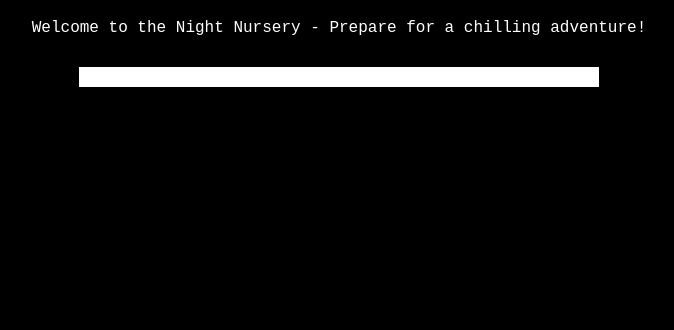
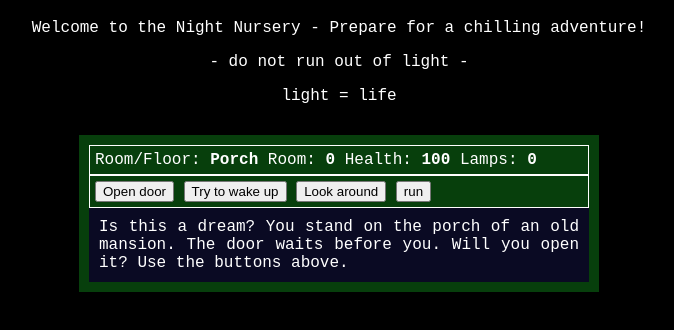
Before and after one commit to MariaGirones/The-Night-Nursery, a plain HTML site: page index.html in a window 1280 px wide. Shown: the part 64-394 px from the top of the page, without its empty margins (301-975 px from the left). Drawn offline with Linux system fonts and the light colour scheme.

Commit message:
Ya terminé el index, falta css y toda la logic

```diff
--- a/index.html
+++ b/index.html
@@ -10,10 +10,30 @@
     <body>
          <h1>🧟The Night Nursery</h1>
             <p>Welcome to the Night Nursery - Prepare for a chilling adventure!</p>
+            <p>- do not run out of light -</p>
+            <p>light = life</p>
         <div id="game">
-
-
+            <div id="stats">
+                <span class="stat">Room/Floor: <strong><span id="floorNumberTxt">Porch</span></strong></span>
+                <span class="stat">Room: <strong><span id="roomNumberTxt">0</span></strong></span>
+                <span class="stat">Health: <strong><span id="healthTxt">100</span></strong></span>
+                <span class="stat">Lamps: <strong><span id="lamoNumberTxt">0</span></strong></span>
+            </div>
+            <div id="controls">
+                <button id="button 1">Open door</button>
+                <button id="button 2">Try to wake up</button>
+                <button id="button 3">Look around</button>
+                <button id="button 4">run</button>
+            </div>
+            <div id="monsterStats">
+                 <span class="stat">Monster Name: <strong><span id="monsterName"></span></strong></span>
+        <span class="stat">Health: <strong><span id="monsterHealth"></span></strong></span>
+            </div>
+            <div id="text">
+                Is this a dream? You stand on the porch of an old mansion. The door waits before you. Will you open it? Use the buttons above.
+            </div>
         </div>
+         <script src="./script.js"></script>
     </body>
 </body>
 </html>
--- a/style.css
+++ b/style.css
@@ -10,8 +10,27 @@ h1, p {
 #game {
   max-width: 500px;
   max-height: 400px;
-  background-color: #ffffff;
+  background-color: #073f0c;
   color: #ffffff;
   margin: 30px auto 0px;
   padding: 10px;
 }
+#text {
+  background-color: #0a0a23;
+  color: #ffffff;
+  padding: 10px;
+  text-align: justify;
+}
+#controls,
+#stats {
+  border: 1px solid #ffffff;
+  padding: 5px;
+  color: #ffffff;
+}
+#monsterStats {
+  display: none;
+  border: 1px solid #0a0a23;
+  padding: 5px;
+  color: #ffffff;
+  background-color: #7a0000;
+}
```
